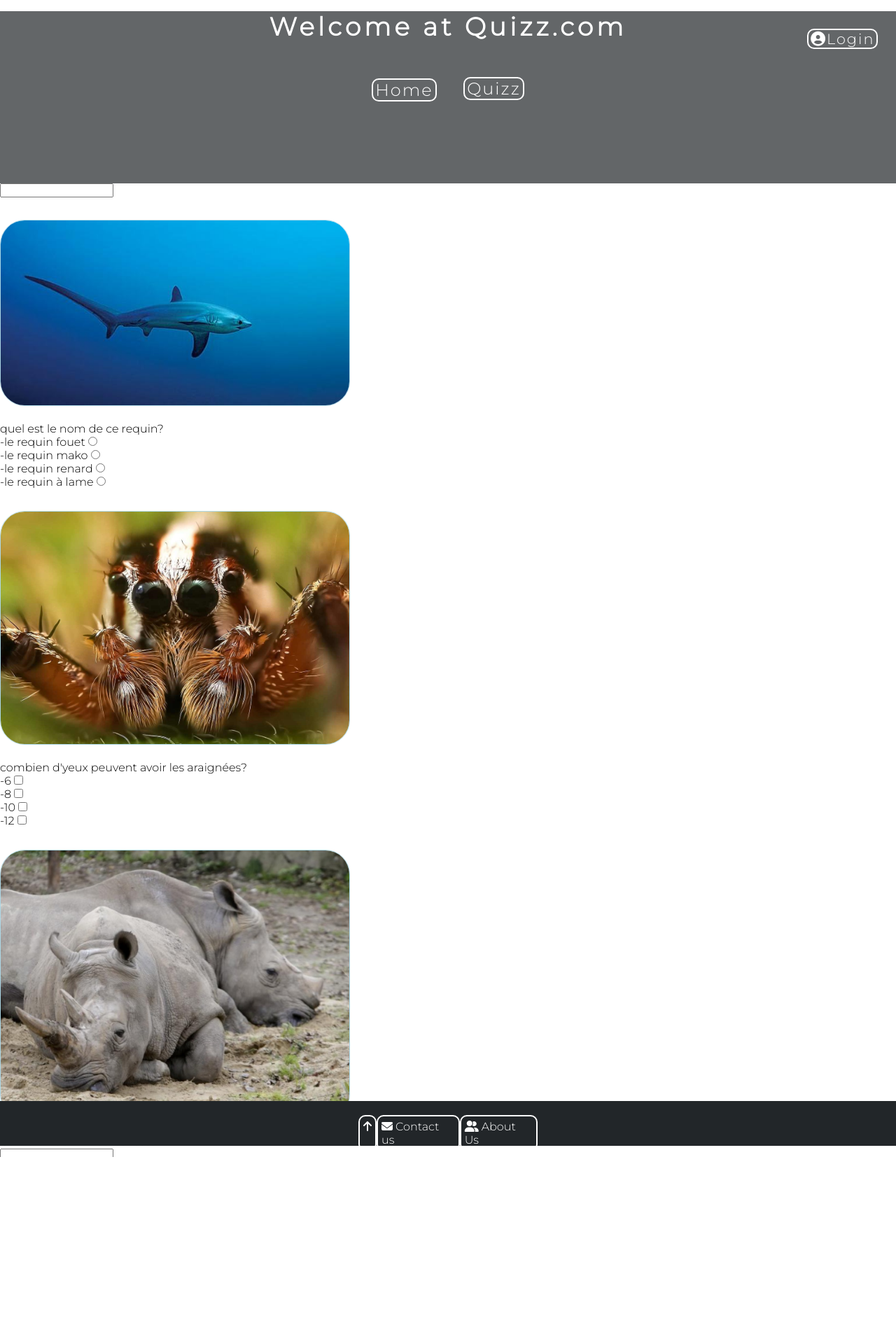
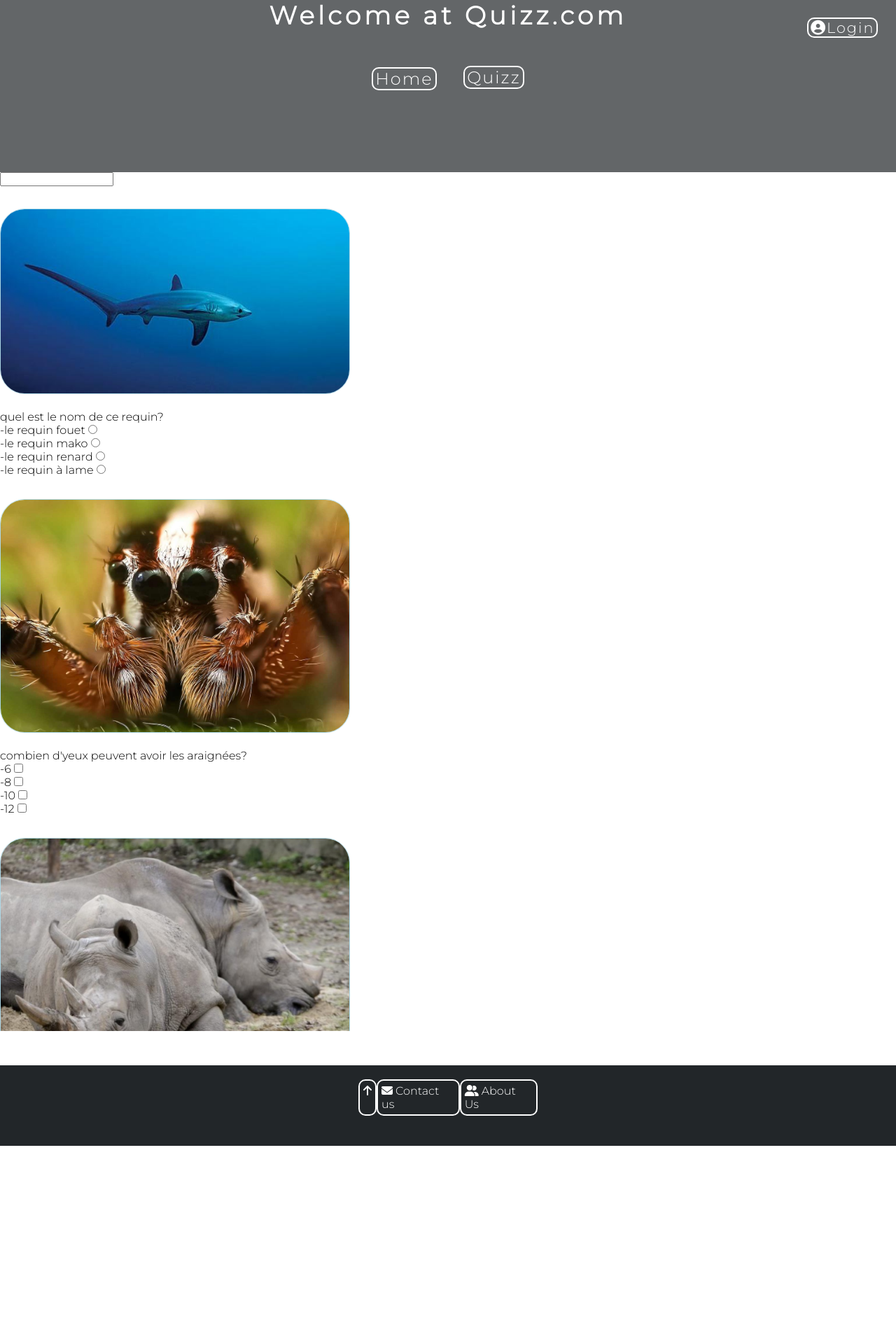
Before and after one commit to AlexCapoen/ProjetTechnoWEB, a PHP site: page /quizz1.php in a window 1280 px wide. Shown: the top 1893 px of the page at 70% size. After the commit the page ends 1637 px from the top, so only its background shows below. Run offline with PHP 8.4, Linux system fonts and the light colour scheme; some libraries are stand-ins or nearby versions.

Commit message:
Css bugs fixed

```diff
--- a/style.css
+++ b/style.css
@@ -22,20 +22,17 @@ body{
 
 
 #content{
-	height : 85vh;
+	height: 75vh;
 	width : 100%;
 	overflow: auto;
-	margin-bottom :15vh;
 }
 #present_quizz{
 	display: flex;
 	justify-content: space-around;
 	flex-wrap: wrap;
+	align-items:center;
 	height : auto;
 	width : 100%;
-	display: flex;
-    flex-wrap: wrap;
-    align-items:center;
 
 }
 .container_quizz{
@@ -102,9 +99,11 @@ a.navlink{
 
 /*_________________________HEADER__________________________*/
 header{
-
+	margin-top: 0;
+	padding :0;
 }
 #headerContainer{
+
 	position :relative;
 	height: 15vh;
 	width: 100%;
@@ -121,7 +120,6 @@ header{
 	letter-spacing: 5px;
 	font-weight: 600;
 	font-size: 2.25rem;
-	margin-top: 1vh;
 }
 #headerContent .navlink{
 	color :white;
@@ -209,7 +207,7 @@ header{
 /*_________________________FOOTER__________________________*/
 
 footer{
-	height :4rem;
+	height :7vh;
 	width : 100%;
 	position : absolute;
 	bottom :0;
```
